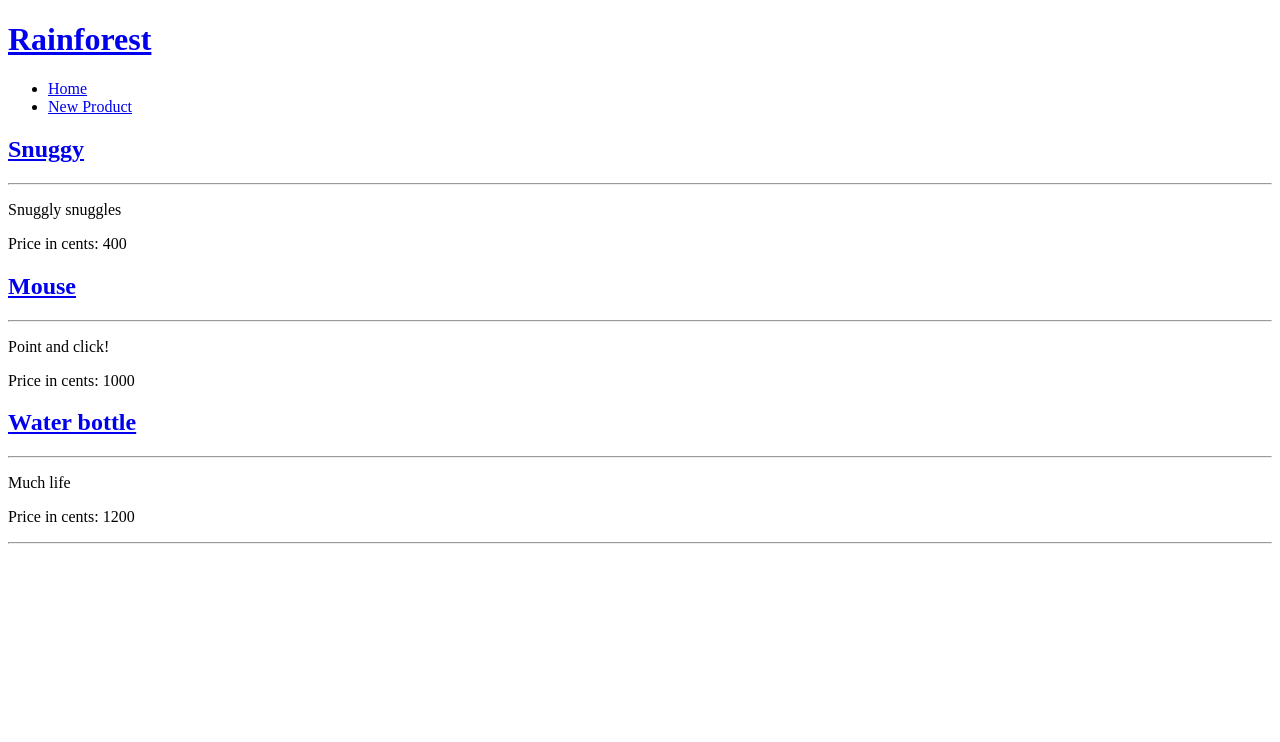
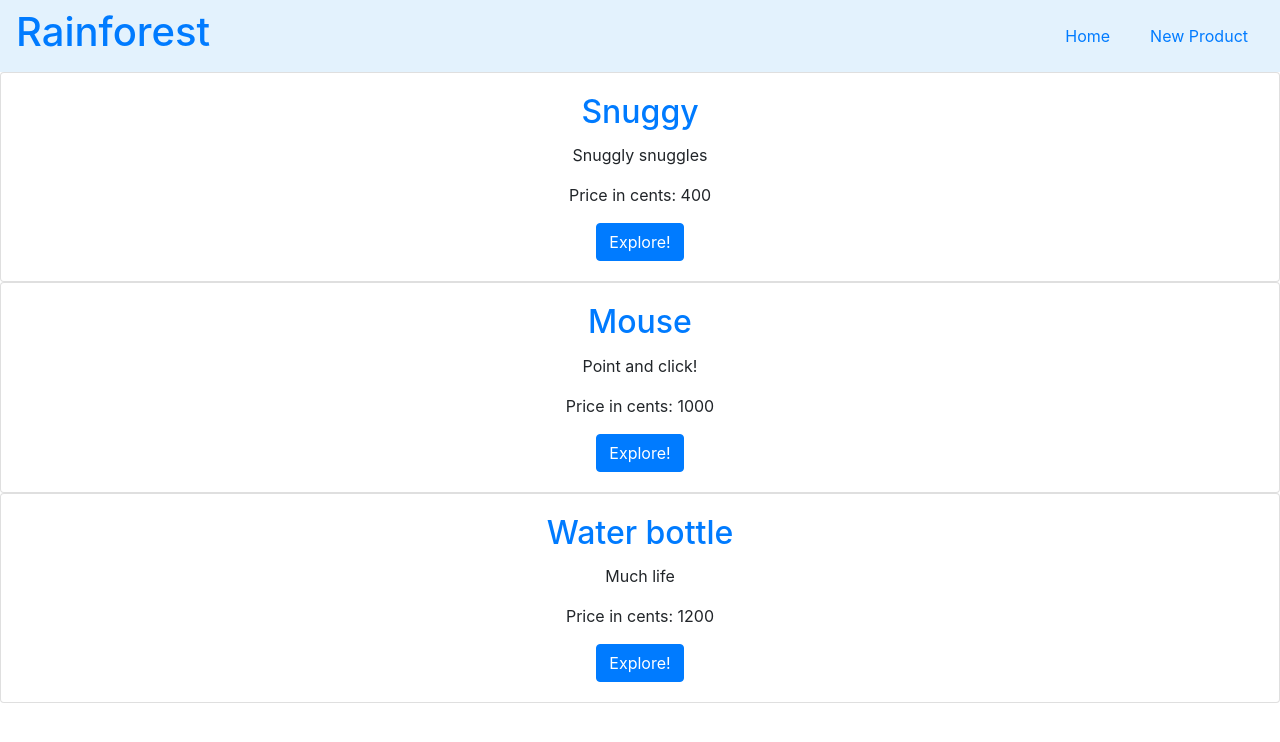
Before and after one commit to sjain93/rainforest, a Django app: page /home/ in a window 1280 px wide. Shown: the top 742 px of the page. Run offline with Django 3.2, Linux system fonts and the light colour scheme; data comes from the database, SQL or seed files in the repository; some libraries are stand-ins or nearby versions.

Commit message:
added styling changes

```diff
--- a/rainforest/rainforest/forms.py
+++ b/rainforest/rainforest/forms.py
@@ -5,3 +5,8 @@ class Product_Form(ModelForm):
     class Meta:
         model = Product
         fields = ['name', 'description', 'price']
+
+class Review_Form(ModelForm):
+    class Meta:
+        model = Review
+        fields = ['name', 'description']
--- a/rainforest/rainforest/templates/base.html
+++ b/rainforest/rainforest/templates/base.html
@@ -1,18 +1,35 @@
+{% load bootstrap4 %}
+
 <!DOCTYPE html>
 <html lang="en" dir="ltr">
   <head>
     <meta charset="utf-8">
+    <link rel="stylesheet"
+      href="https://cdnjs.cloudflare.com/ajax/libs/modern-normalize/0.5.0/modern-normalize.min.css">
+    <link rel="stylesheet" href="https://stackpath.bootstrapcdn.com/bootstrap/4.3.1/css/bootstrap.min.css"
+      integrity="sha384-ggOyR0iXCbMQv3Xipma34MD+dH/1fQ784/j6cY/iJTQUOhcWr7x9JvoRxT2MZw1T" crossorigin="anonymous">
     <title>Rainforest</title>
   </head>
   <body>
-    <h1><a href="{% url 'homepage'%}">Rainforest</a></h1>
-    <nav>
-      <ul>
-        <li><a href="{% url 'homepage' %}">Home</a></li>
-        <li><a href="{% url 'new_form' %}">New Product</a></li>
+    <nav class="navbar navbar-light" style="background-color: #e3f2fd;">
+      <h1><a href="{% url 'homepage'%}">Rainforest</a></h1>
+      <ul class="list-inline nav">
+        <li class="list-inline-item"><a class="nav-link" href="{% url 'homepage' %}">Home</a></li>
+        <li class="list-inline-item"><a class="nav-link" href="{% url 'new_form' %}">New Product</a></li>
       </ul>
     </nav>
-    {% block content%}
-    {% endblock%}
+    <div class="col-s-1 center-block text-center">
+       {% block content%}
+       {% endblock%}
+    </div>
+    <script src="https://code.jquery.com/jquery-3.3.1.slim.min.js"
+      integrity="sha384-q8i/X+965DzO0rT7abK41JStQIAqVgRVzpbzo5smXKp4YfRvH+8abtTE1Pi6jizo" crossorigin="anonymous">
+    </script>
+    <script src="https://cdnjs.cloudflare.com/ajax/libs/popper.js/1.14.7/umd/popper.min.js"
+      integrity="sha384-UO2eT0CpHqdSJQ6hJty5KVphtPhzWj9WO1clHTMGa3JDZwrnQq4sF86dIHNDz0W1" crossorigin="anonymous">
+    </script>
+    <script src="https://stackpath.bootstrapcdn.com/bootstrap/4.3.1/js/bootstrap.min.js"
+      integrity="sha384-JjSmVgyd0p3pXB1rRibZUAYoIIy6OrQ6VrjIEaFf/nJGzIxFDsf4x0xIM+B07jRM" crossorigin="anonymous">
+    </script>
   </body>
 </html>
--- a/rainforest/rainforest/templates/index.html
+++ b/rainforest/rainforest/templates/index.html
@@ -1,15 +1,18 @@
 {% extends 'base.html' %}
 {% block content %}
-<div>
-  {% for items in prods %}
-    <a href="{% url 'product_page' id=items.pk %}">
-    <h2>{{ items.name }}</h2>
-    </a>
-    <hr />
-    <p>{{ items.description }}</p>
-    <p>Price in cents: {{ items.price }}</p>
-  {% endfor %}
-  <hr />
-  <!-- <a> {}</a> -->
+<div class="mx-auto">
+    {% for items in prods %}
+    <div class="card align-items-center" style="width: auto;">
+      <div class="card-body">
+        <a href="{% url 'product_page' id=items.pk %}">
+          <h2 class="card-title">{{ items.name }}</h2>
+        </a>
+        <p class="card-text">{{ items.description }}</p>
+        <p class="card-text">Price in cents: {{ items.price }}</p>
+        <a href="{% url 'product_page' id=items.pk %}" class="btn btn-primary">Explore!</a>
+      </div>
+    </div>
+    {% endfor %}
 </div>
+
 {% endblock %}
```
Also changed, not shown: rainforest/rainforest/settings.py (+14 -1 lines), rainforest/rainforest/templates/forms.html (+8 -4 lines).
